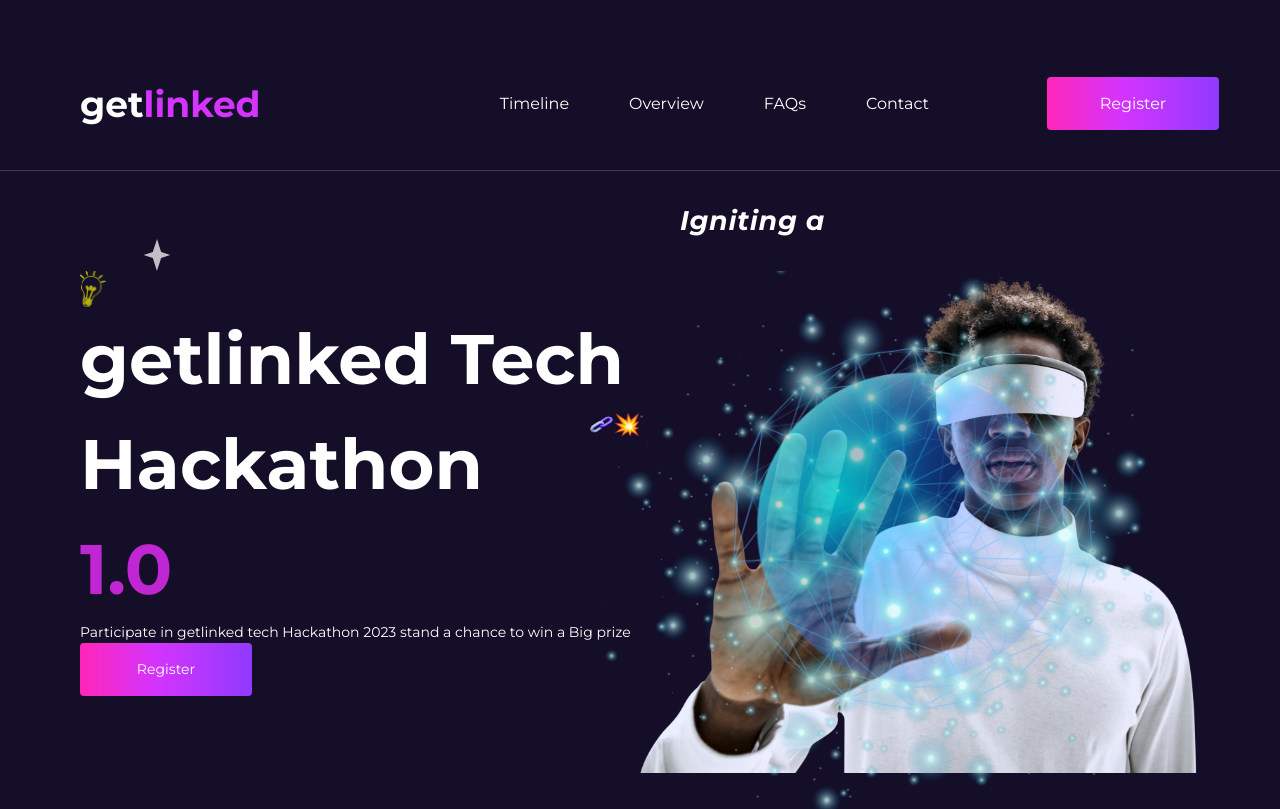
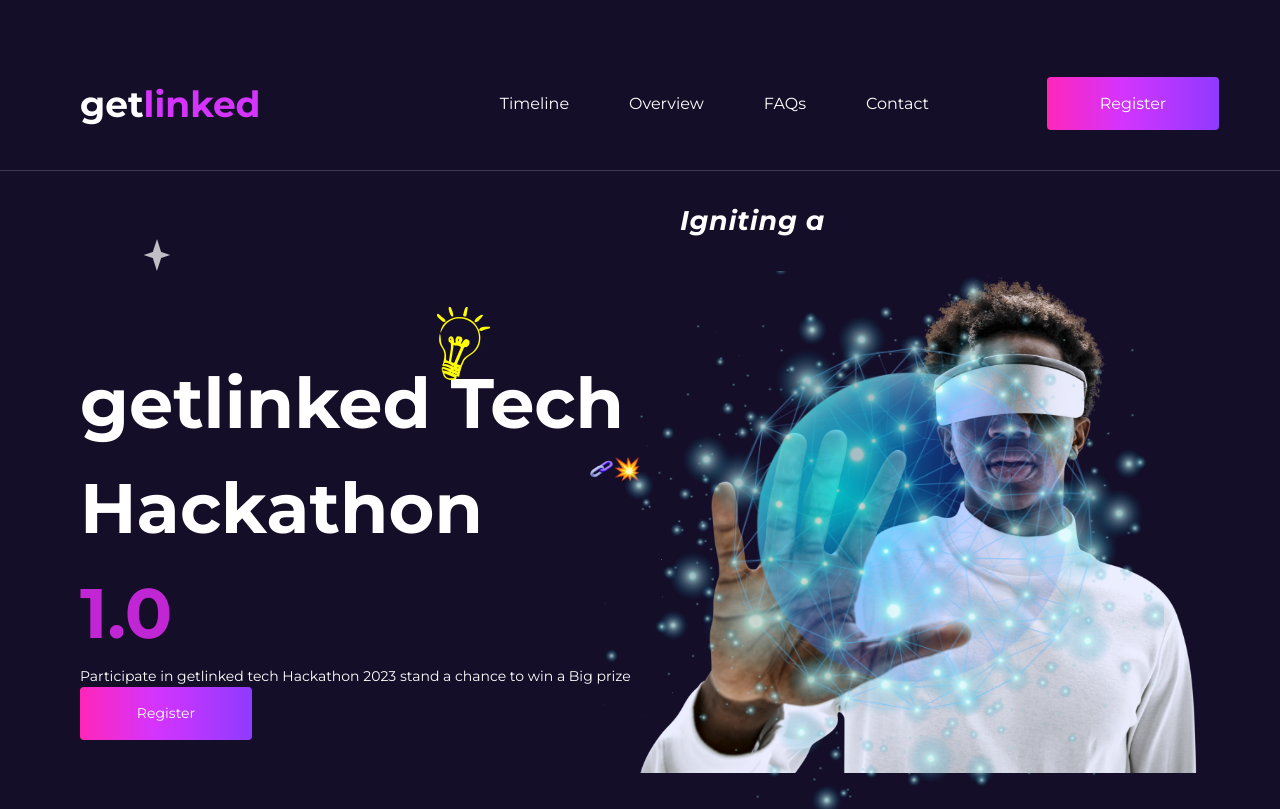
Before and after one commit to Emmanuel-Ingwe/getlinked-testweb, a Next.js app: page / in a window 1280 px wide. Built offline with nearby package versions, Linux system fonts and the light colour scheme; a web font is replaced by a local one.

Commit message:
add: creativeImg pos.

```diff
--- a/components/Landing/Hero/index.tsx
+++ b/components/Landing/Hero/index.tsx
@@ -9,10 +9,10 @@ const index = (props: Props) => {
     <>
         <section id="" className="container">
             <div className="grid xl:grid-cols-2 gap- xl:gap- items items-start">
-                <div className="">
-                    <div className="">
-                        <div className="">
-                            <img src="/Images/creative-1@2x.png" width={26} height={32} alt="creative" className='animate-pulse' />
+                <div className="mt-[80px]">
+                    <div className="relative">
+                        <div className="flex justify-end relativ absolute right-[150px] -top-[44px]">
+                            <img src="/Images/creative-1@2x.png" width={53} height={72} alt="creative" className='' />
                         </div>
                         <h1 className="text-[70px] font-extrabold">getlinked Tech</h1>
                     </div>
```
